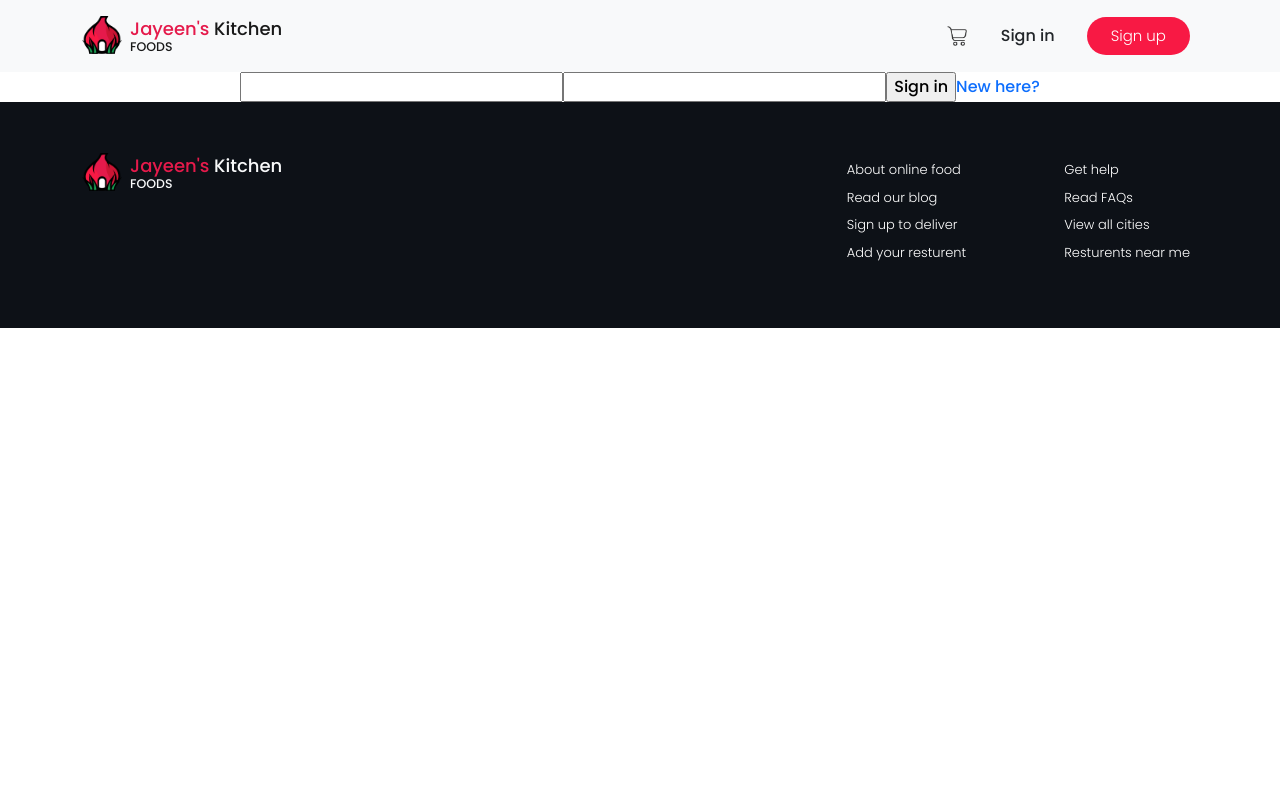
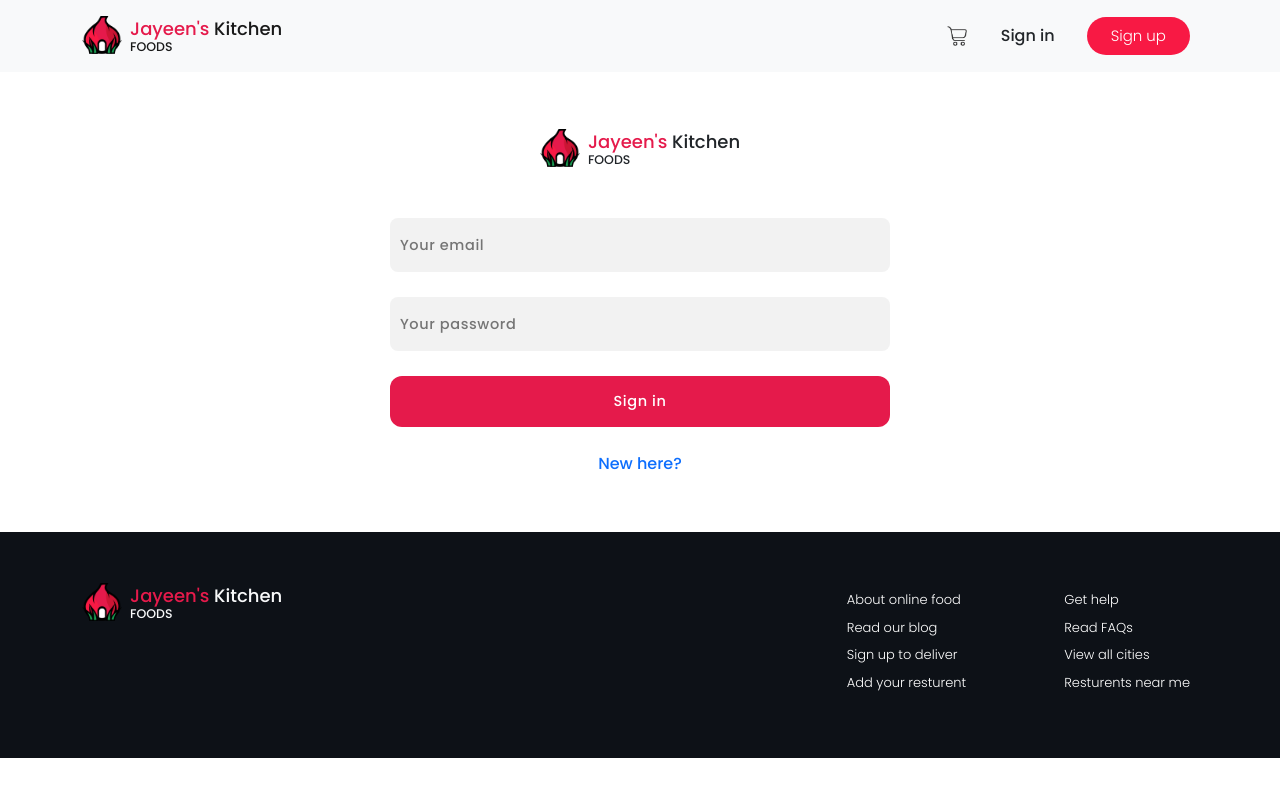
Before and after one commit to jayeen28/jayeens-kitchen, a React (Create React App) app: page /signin in a window 1280 px wide. Shown: the top 796 px of the page. Built offline with nearby package versions, Linux system fonts and the light colour scheme.

Commit message:
sign in signup pages have been created and some work done in firebase

```diff
--- a/src/Pages/Shared/Footer/Footer.js
+++ b/src/Pages/Shared/Footer/Footer.js
@@ -9,6 +9,7 @@ const Footer = () => {
             {/* footer section */}
             <div className="container">
                 <div className="footer-top">
+                    <Link to='/home'>
                         <div className="ft-left">
                             <div className="brand-img-shell">
                                 <img src={brandLogo} alt="band-logo" className="brand-logo" />
@@ -18,21 +19,22 @@ const Footer = () => {
                                 <p className="bName-bottom text-light">FOODS</p>
                             </div>
                         </div>
+                    </Link>
                     <div className="ft-right">
                         <div className="links-left">
                             <ul>
-                                <li><Link>About online food</Link></li>
-                                <li><Link>Read our blog</Link></li>
-                                <li><Link>Sign up to deliver</Link></li>
-                                <li><Link>Add your resturent</Link></li>
+                                <li><Link to="/">About online food</Link></li>
+                                <li><Link to="/">Read our blog</Link></li>
+                                <li><Link to="/signup">Sign up to deliver</Link></li>
+                                <li><Link to="/">Add your resturent</Link></li>
                             </ul>
                         </div>
                         <div className="links-right">
                             <ul>
-                                <li><Link>Get help</Link></li>
-                                <li><Link>Read FAQs</Link></li>
-                                <li><Link>View all cities</Link></li>
-                                <li><Link>Resturents near me</Link></li>
+                                <li><Link to="/">Get help</Link></li>
+                                <li><Link to="/">Read FAQs</Link></li>
+                                <li><Link to="/">View all cities</Link></li>
+                                <li><Link to="/">Resturents near me</Link></li>
                             </ul>
                         </div>
                     </div>
--- a/src/Pages/Shared/Header/Header.js
+++ b/src/Pages/Shared/Header/Header.js
@@ -28,7 +28,7 @@ const Header = () => {
                             style={{ maxHeight: '100px' }}
                             navbarScroll
                         >
-                            <Link href="#action1" className="cart-btn"><img src={cartBtn} alt="cart button" className="cart-img" /></Link>
+                            <Link to='/' className="cart-btn"><img src={cartBtn} alt="cart button" className="cart-img" /></Link>
                             <Link to='/signin' className="login-btn px-3 py-2 m-2 text-dark">Sign in</Link>
                             <Link to='/signup' className="signup-btn text-white m-2 px-4 py-2">Sign up</Link>
                         </Nav>
--- a/src/Pages/Signin/Signin.js
+++ b/src/Pages/Signin/Signin.js
@@ -1,23 +1,36 @@
 import React from 'react';
 import { Link } from 'react-router-dom';
-
+import brandLogo from "../../images/logo.png";
+import './signin.css';
 const Signin = () => {
     return (
         <div className="signin-page">
             <div className="container">
                 <div className="sin-contents">
                     <div className="sin-brand">
-
+                        <div className="sin-left">
+                            <Link to="/home">
+                                <div className="brand-img-shell">
+                                    <img src={brandLogo} alt="band-logo" className="brand-logo" />
+                                </div>
+                            </Link>
+                            <Link to="/home">
+                                <div className="brand-name">
+                                    <p className="bName-top text-dark"><span style={{ color: '#E51A4B' }}>Jayeen's</span> Kitchen</p>
+                                    <p className="bName-bottom text-dark">FOODS</p>
+                                </div>
+                            </Link>
+                        </div>
                     </div>
-                    <form action="">
-                        <input type="email" />
-                        <input type="password" />
-                        <input type="submit" value="Sign in" />
+                    <form action="" className="signin-form">
+                        <input className="input-box" type="email" placeholder="Your email" />
+                        <input className="input-box" type="password" placeholder="Your password" />
+                        <input className="submit-btn" type="submit" value="Sign in" />
                         <Link to='/signup'>New here?</Link>
                     </form>
                 </div>
             </div>
-        </div>
+        </div >
     );
 };
 
--- a/src/Pages/Signin/signin.css
+++ b/src/Pages/Signin/signin.css
@@ -0,0 +1,38 @@
+form.signin-form {
+    display: flex;
+    flex-direction: column;
+    width: 500px;
+    margin: auto;
+    gap: 25px;
+}
+.sin-left{
+    display: flex;
+    gap: 8px;
+    align-items: center;
+    justify-content: center;
+}
+.sin-contents {
+    display: flex;
+    flex-direction: column;
+    gap: 48px;
+    padding: 5% 0;
+}
+.input-box {
+    background-color: #ebebeb9e;
+    border: none;
+    padding: 15px 10px;
+    border-radius: 8px;
+}
+input.input-box::placeholder{
+    font-size: 14.5px;
+    letter-spacing: .6px;
+}
+input.submit-btn {
+    border: none;
+    padding: 15px 10px;
+    border-radius: 12px;
+    background-color: #E51A4B;
+    color: white;
+    font-size: 14.5px;
+    letter-spacing: .6px;
+}
--- a/src/Pages/Signup/Signup.js
+++ b/src/Pages/Signup/Signup.js
@@ -1,9 +1,35 @@
 import React from 'react';
+import { Link } from 'react-router-dom';
+import brandLogo from '../../images/logo.png';
+const Signup = () => {
 
-const Signup = () => {
     return (
         <div>
-
+            <div className="sin-contents">
+                <div className="sin-brand">
+                    <div className="sin-left">
+                        <Link to="/home">
+                            <div className="brand-img-shell">
+                                <img src={brandLogo} alt="band-logo" className="brand-logo" />
+                            </div>
+                        </Link>
+                        <Link to="/home">
+                            <div className="brand-name">
+                                <p className="bName-top text-dark"><span style={{ color: '#E51A4B' }}>Jayeen's</span> Kitchen</p>
+                                <p className="bName-bottom text-dark">FOODS</p>
+                            </div>
+                        </Link>
+                    </div>
+                </div>
+                <form className="signin-form">
+                    <input className="input-box" type="text" placeholder="Name" />
+                    <input className="input-box" type="email" id="sp-email" placeholder="Email" />
+                    <input className="input-box" type="password" id="sp-password" placeholder="Password" />
+                    <input className="input-box" type="password" placeholder="Confirm password" />
+                    <input className="submit-btn" type="submit" value="Sign up" />
+                    <Link to='/signup'>Alredy registered?</Link>
+                </form>
+            </div>
         </div>
     );
 };
```
Also changed, not shown: src/Hooks/useFirebase.js (added, +24 -0 lines). Lines whose indentation alone changed are shown as unchanged.
